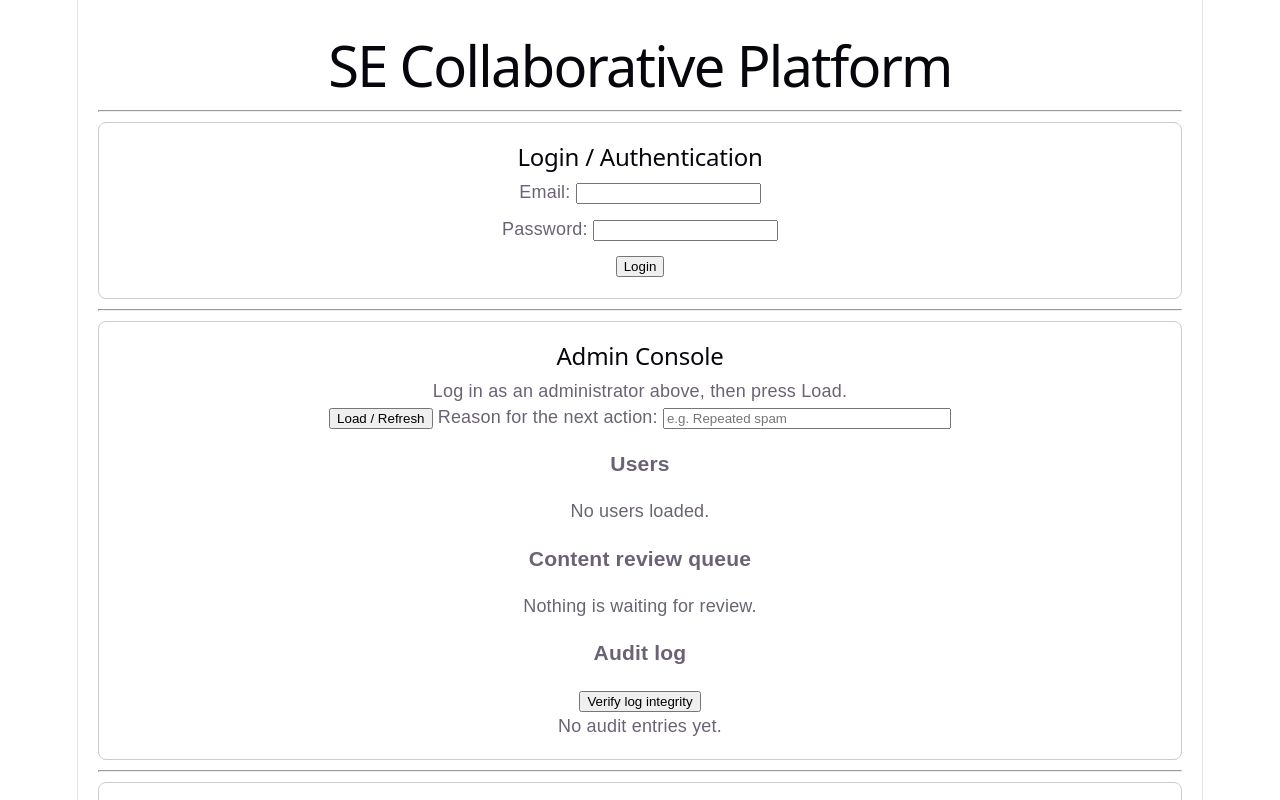
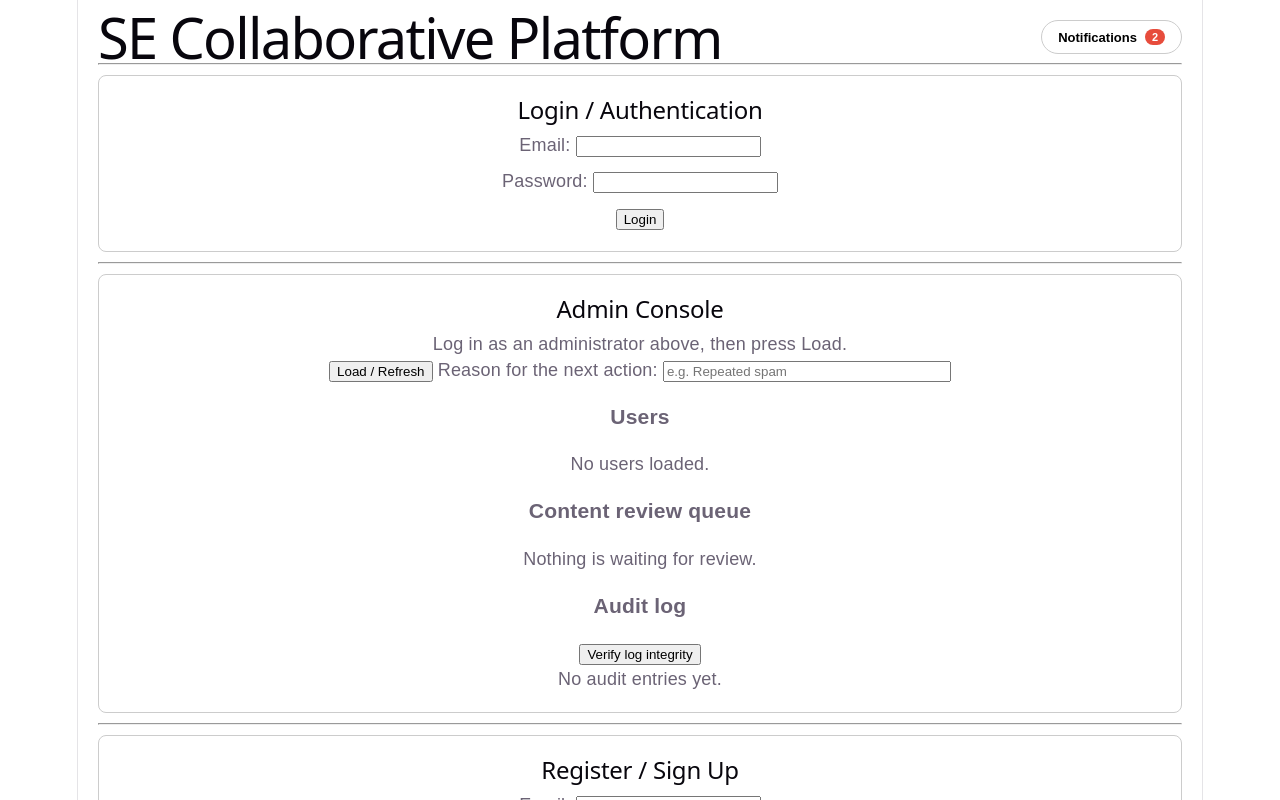
Before and after one commit to rakshithakb5/SE-Collaborative_Study_Material_Quiz_Platform, a React app in the folder frontend/: page / in a window 1280 px wide. Shown: the top 800 px of the page. Built offline with nearby package versions, Linux system fonts and the light colour scheme; the HTML template or start-up script is replaced by a standard one.

Commit message:
feat(frontend): integrate notification center into main application dashboard

```diff
--- a/frontend/src/App.jsx
+++ b/frontend/src/App.jsx
@@ -6,6 +6,7 @@ import QuizPlayer from './pages/QuizPlayer.jsx';
 import Login from './pages/Login.jsx';
 import Register from './pages/Register.jsx';
 import AdminPanel from './pages/AdminPanel.jsx';
+import NotificationCenter from './pages/NotificationCenter.jsx';
 
 const initialQuizzes = [
   {
@@ -75,7 +76,10 @@ function App() {
 
   return (
     <div style={{ padding: '20px', fontFamily: 'sans-serif', maxWidth: '1200px', margin: '0 auto' }}>
-      <h1>SE Collaborative Platform</h1>
+      <div style={{ display: 'flex', justifyContent: 'space-between', alignItems: 'center' }}>
+        <h1 style={{ margin: 0 }}>SE Collaborative Platform</h1>
+        <NotificationCenter />
+      </div>
       <hr />
       <Login />
       <hr />
```
